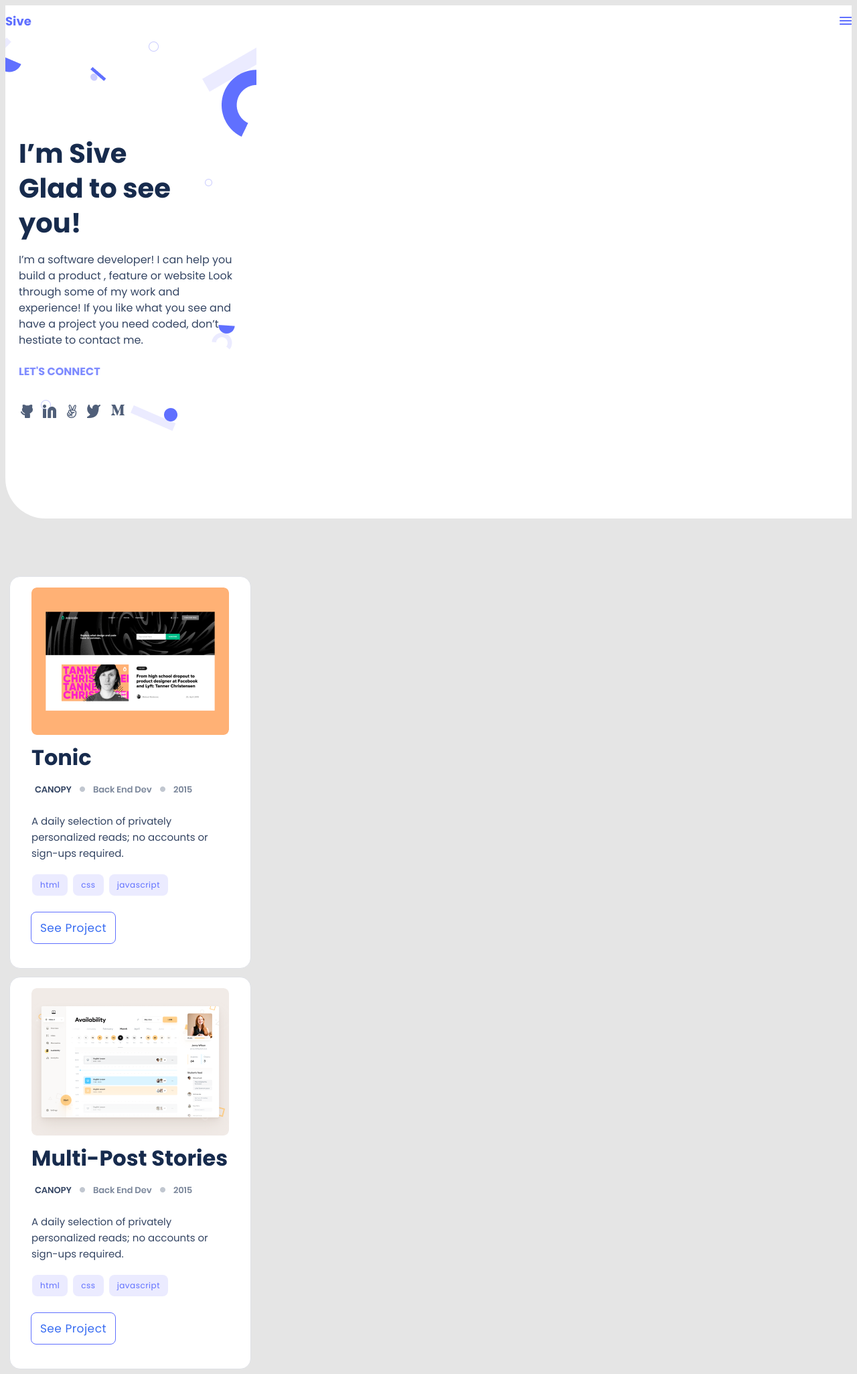
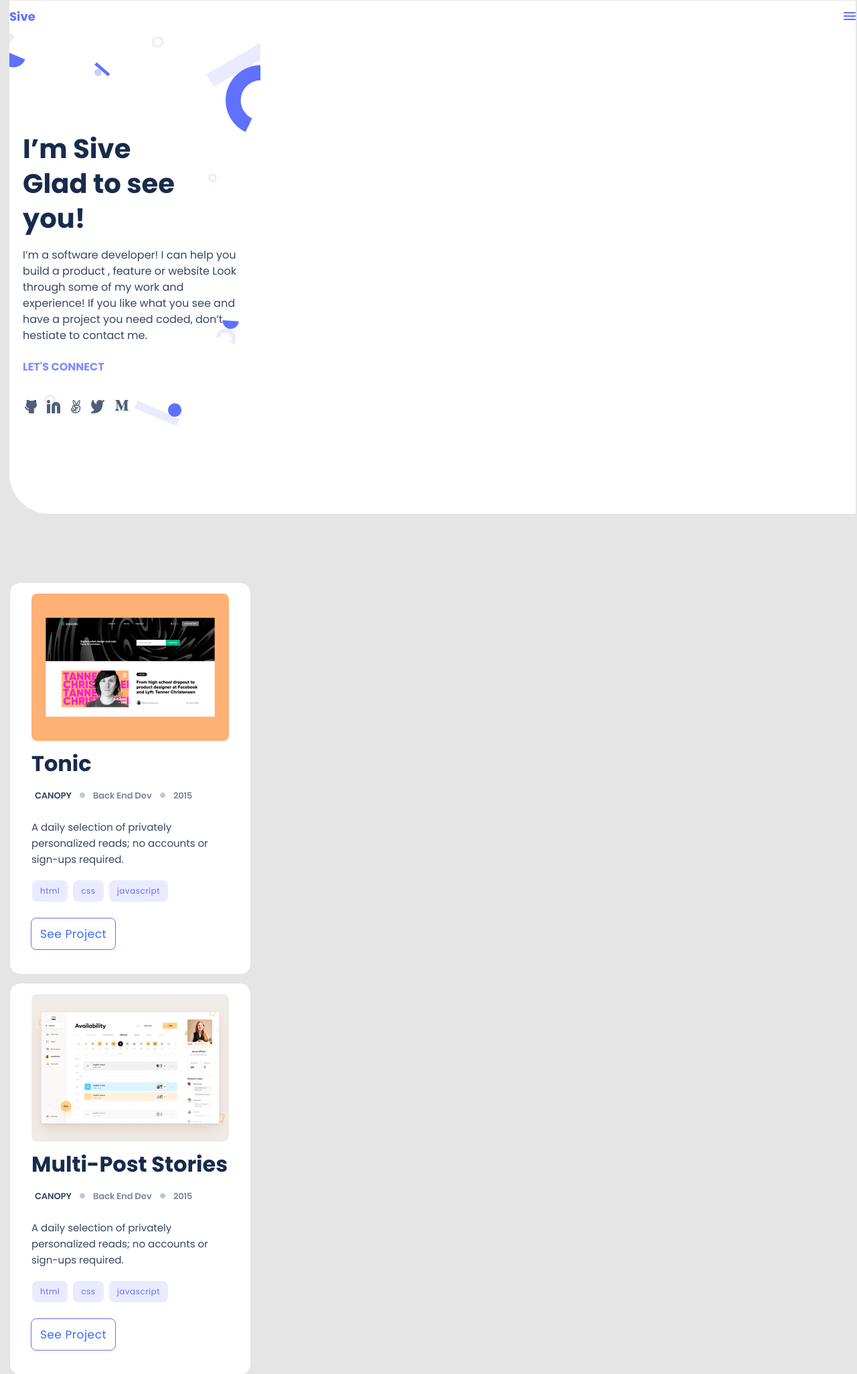
Before and after one commit to SiveMdluli/My-Portfolio, a website: page index.html in a window 1280 px wide. Shown: the top 2051 px of the page at 67% size. Drawn offline with Linux system fonts and the light colour scheme.

Commit message:
Align sections on the same margin line

```diff
--- a/style.css
+++ b/style.css
@@ -10,6 +10,8 @@ header {
   justify-content: space-between;
   width: 100%;
   height: 48px;
+  margin-left: 6px;
+  margin-top: -7px;
 }
 
 #logo {
@@ -42,6 +44,7 @@ header {
   top: 2.875rem;
   border-bottom-left-radius: 60px;
   height: 44.88rem;
+  margin-left: 6px;
 }
 
 .greeting-hearder {
@@ -116,7 +119,7 @@ header {
   background: #e5e5e5;
   display: grid;
   grid-template-columns: 33.333%;
-  margin-top: 5rem;
+  margin-top: 6rem;
 }
 
 .card-container {
@@ -295,7 +298,7 @@ header {
   height: 1150px;
   background: #fff;
   gap: 12px;
-  margin: 45px 6px 6px 6px;
+  margin: 96px 6px 6px 6px;
 }
 
 .about-h1 {
```
